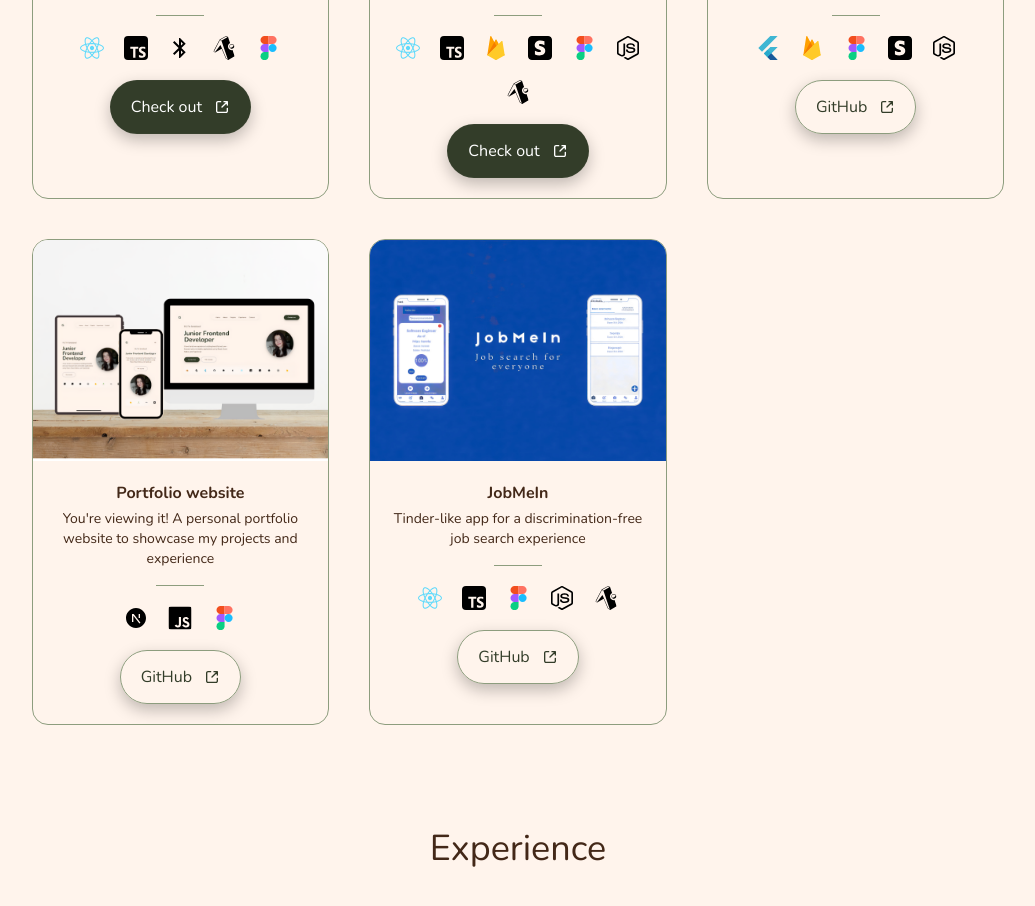
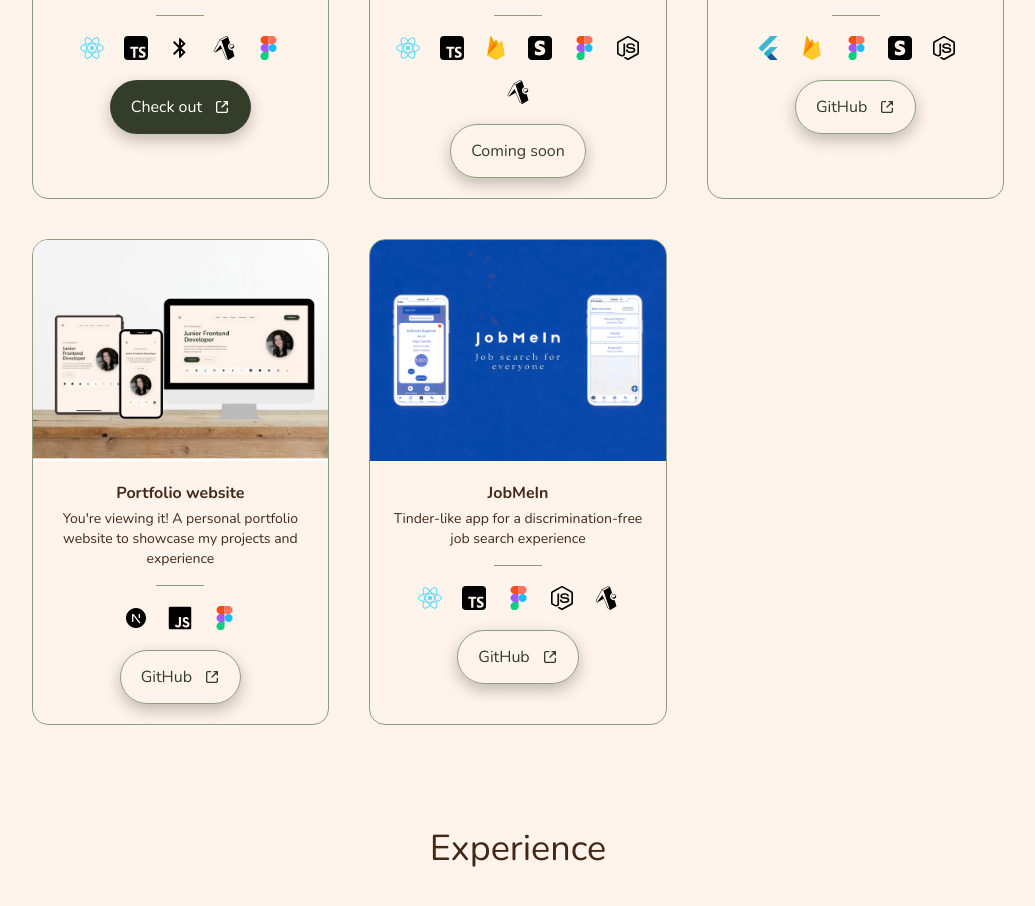
Before and after one commit to iaroslavagoncharova/portfolio-2026, a Next.js app: page / in a window 1280 px wide. Shown: the part 2060-2966 px from the top of the page, without its empty margins (122-1157 px from the left). Built offline with nearby package versions, Linux system fonts and the light colour scheme.

Commit message:
refactor: simplify project link handling

```diff
--- a/app/components/Projects.jsx
+++ b/app/components/Projects.jsx
@@ -4,6 +4,26 @@ import React from "react";
 import { motion } from "motion/react";
 
 const Projects = () => {
+  const buttonText = (type) => {
+    switch (type) {
+      case "github":
+        return "GitHub";
+      case "external":
+        return "Check out";
+      default:
+        return "Coming soon";
+    }
+  };
+  const buttonIcon = (type) => {
+    switch (type) {
+      case "github":
+        return assets.open;
+      case "external":
+        return assets.open_white;
+      default:
+        return null;
+    }
+  };
   return (
     <motion.div
       id="projects"
@@ -70,6 +90,9 @@ const Projects = () => {
                 href={project.link}
                 target="_blank"
                 rel="noopener noreferrer"
+                onClick={(e) => {
+                  if (!project.linkType) e.preventDefault();
+                }}
                 className={`
                   inline-flex items-center gap-3 px-5 py-2.5 rounded-full ${
                     project.linkType === "external"
@@ -78,16 +101,14 @@ const Projects = () => {
                   } font-nunito 0 shadow-[0_6px_16px_rgba(0,0,0,0.25)] transition-all duration-300 ease-out hover:shadow-[0_10px_26px_rgba(0,0,0,0.35)] self-center focus:outline-none focus:ring-2 focus:ring-(--accent)/30
                 `}
               >
-                {project.linkType === "github" ? "GitHub" : "Check out"}
-                <Image
-                  src={
-                    project.linkType === "github"
-                      ? assets.open
-                      : assets.open_white
-                  }
-                  alt="open link"
-                  className="w-4 h-4"
-                />
+                {buttonText(project.linkType)}
+                {project.linkType && (
+                  <Image
+                    src={buttonIcon(project.linkType)}
+                    alt="open link"
+                    className="w-4 h-4"
+                  />
+                )}
               </a>
             </div>
           </motion.div>
--- a/assets/assets.js
+++ b/assets/assets.js
@@ -209,7 +209,7 @@ export const projects = [
     image: resty,
     tech: [react_native, typescript, firebase, stripe, figma, node, expo],
     link: "",
-    linkType: "external",
+    linkType: "",
   },
   {
     title: "Flower House",
```
